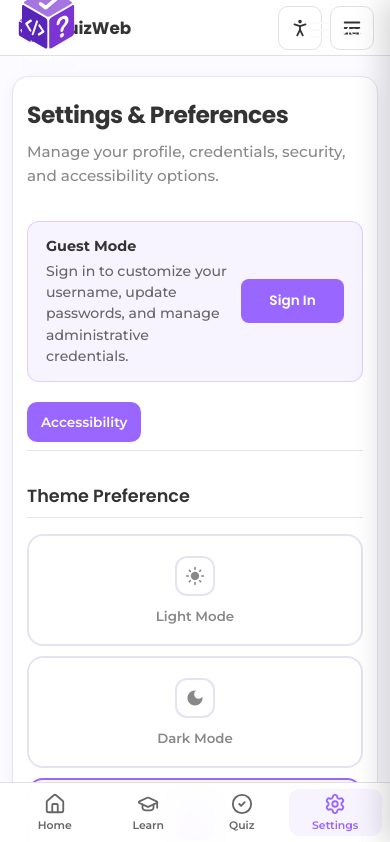
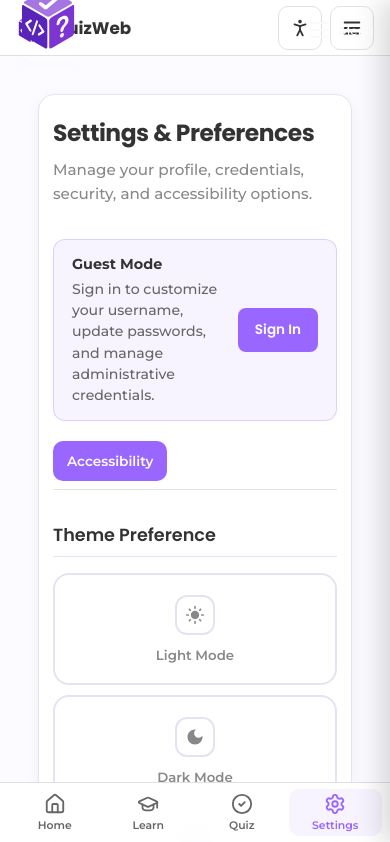
Before and after one commit to kingfluffybun/QuizWeb, a Next.js app: page /settings in a window 390 px wide. Shown: the top 842 px of the page. Built offline with nearby package versions, Linux system fonts and the light colour scheme; no server answers.

Commit message:
fix mobile settings padding

```diff
--- a/public/css/settings.css
+++ b/public/css/settings.css
@@ -831,7 +831,7 @@ html[data-motion="reduce"] .settings-main *::after {
    ============================================================================= */
 @media (max-width: 768px) {
   .settings-main {
-    padding: 20px 12px !important;
+    padding: 38px !important;
     width: 100% !important;
     min-height: auto !important;
   }
```
